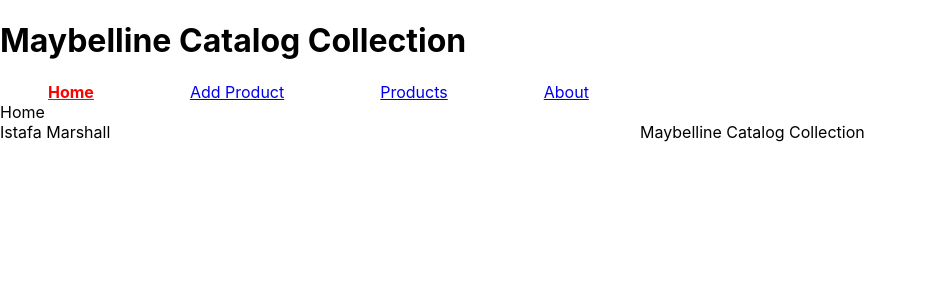
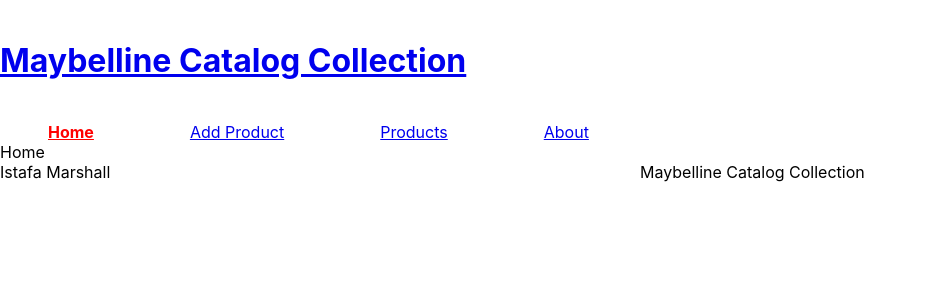
Before and after one commit to ISTAFAMARSHALL/maybelline-catalog-collection, a React (Create React App) app: page / in a window 1280 px wide. Shown: the top 300 px of the page, without its empty margins (0-927 px from the left). Built offline with nearby package versions, Linux system fonts and the light colour scheme; the HTML template or start-up script is replaced by a standard one.

Commit message:
updated header

```diff
--- a/src/Navigation.js/Header.js
+++ b/src/Navigation.js/Header.js
@@ -1,10 +1,16 @@
 import React from 'react'
+import {NavLink} from 'react-router-dom'
 
 function Header() {
+
+  const style = {
+    padding: "3em"
+  }
+
   return (
-      <div>
-        <h1>Maybelline Catalog Collection</h1>
-      </div>
+        <NavLink style={style} exact to="/">
+            <h1>Maybelline Catalog Collection</h1>
+        </NavLink>
   )
 }
 
```
